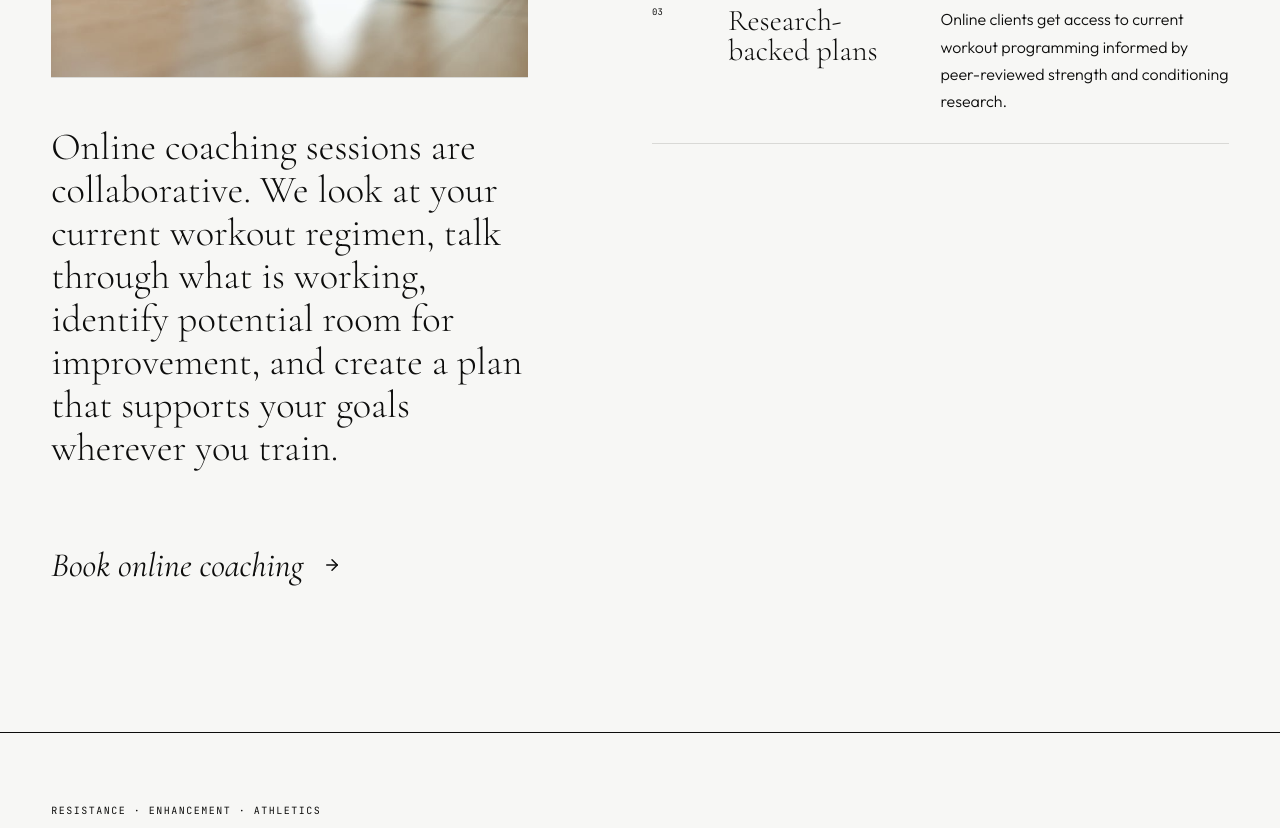
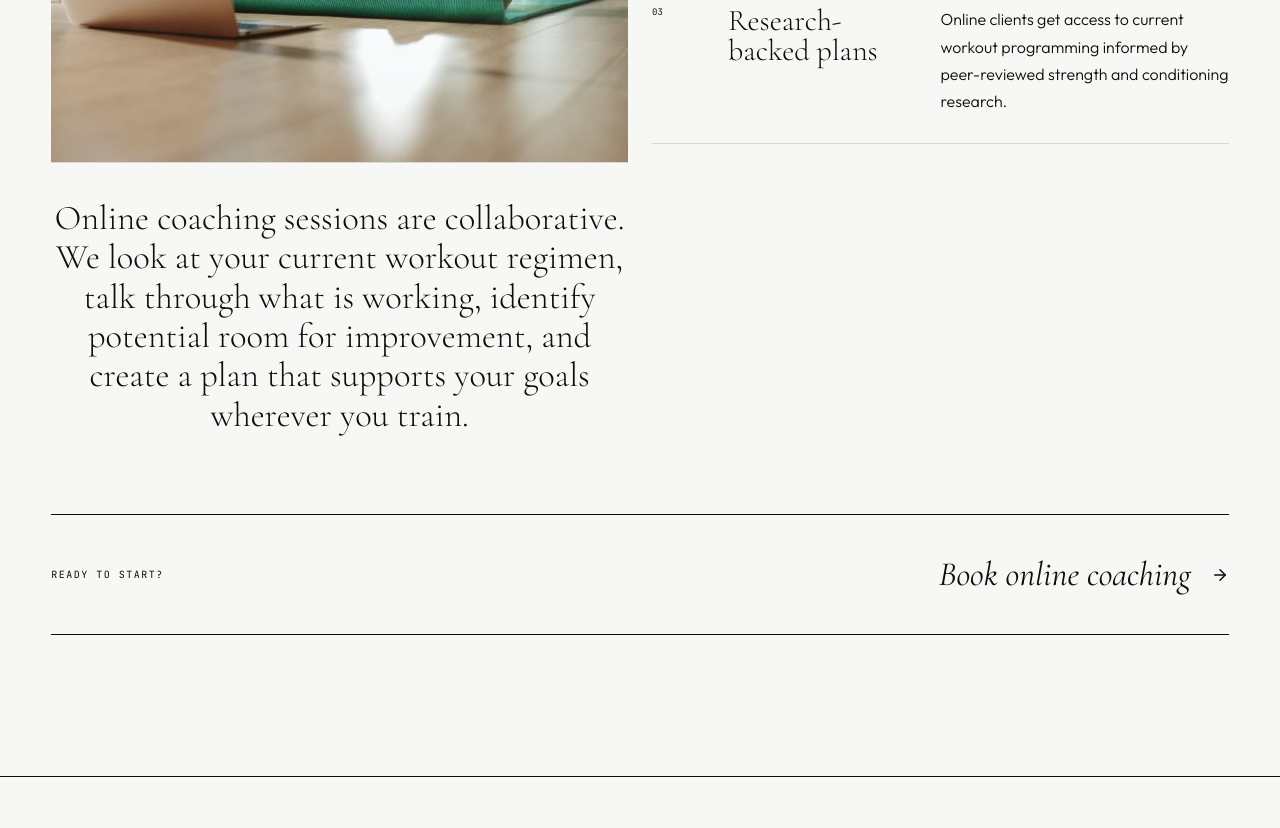
Before and after one commit to sdcamar1/ReachFitness, a React (Vite) app in the folder frontend/: page /online-coaching in a window 1280 px wide. Shown: the part 820-1648 px from the top of the page. Built offline with nearby package versions, Linux system fonts and the light colour scheme.

Commit message:
Polish service page layout balance

```diff
--- a/frontend/src/pages/InPersonTraining.jsx
+++ b/frontend/src/pages/InPersonTraining.jsx
@@ -32,13 +32,6 @@ export function InPersonTraining() {
             athletic performance. Each session gives you direct coaching,
             movement feedback, and progression that fits your current ability.
           </p>
-          <Link
-            className="text-link"
-            to="/book"
-            data-testid="in-person-book"
-          >
-            Book in-person training <ArrowRight size={18} />
-          </Link>
         </div>
 
         <div className="service-points">
@@ -69,6 +62,17 @@ export function InPersonTraining() {
             </p>
           </article>
         </div>
+
+        <div className="service-cta">
+          <p className="eyebrow">READY TO TRAIN?</p>
+          <Link
+            className="text-link"
+            to="/book"
+            data-testid="in-person-book"
+          >
+            Book in-person training <ArrowRight size={18} />
+          </Link>
+        </div>
       </div>
     </section>
   );
--- a/frontend/src/pages/OnlineCoaching.jsx
+++ b/frontend/src/pages/OnlineCoaching.jsx
@@ -32,13 +32,6 @@ export function OnlineCoaching() {
             room for improvement, and create a plan that supports your goals
             wherever you train.
           </p>
-          <Link
-            className="text-link"
-            to="/book"
-            data-testid="online-coaching-book"
-          >
-            Book online coaching <ArrowRight size={18} />
-          </Link>
         </div>
 
         <div className="service-points">
@@ -68,6 +61,17 @@ export function OnlineCoaching() {
             </p>
           </article>
         </div>
+
+        <div className="service-cta">
+          <p className="eyebrow">READY TO START?</p>
+          <Link
+            className="text-link"
+            to="/book"
+            data-testid="online-coaching-book"
+          >
+            Book online coaching <ArrowRight size={18} />
+          </Link>
+        </div>
       </div>
     </section>
   );
--- a/frontend/src/styles.css
+++ b/frontend/src/styles.css
@@ -686,14 +686,15 @@ em {
   grid-template-columns: repeat(12, 1fr);
   gap: 24px;
   padding-top: 70px;
+  align-items: start;
 }
 
 .service-lede {
-  grid-column: 1 / 6;
+  grid-column: 1 / 7;
 }
 
 .service-image {
-  margin: 0 0 48px;
+  margin: 0 0 36px;
   border-bottom: 1px solid var(--line);
 }
 
@@ -703,11 +704,13 @@ em {
 }
 
 .service-lede > p {
-  margin: 0 0 70px;
-  font-size: clamp(27px, 3vw, 45px);
+  max-width: 720px;
+  margin: 0 auto;
+  text-align: center;
+  font-size: clamp(25px, 2.7vw, 40px);
   font-family: "Cormorant Garamond", serif;
   font-weight: 300;
-  line-height: 1.12;
+  line-height: 1.14;
 }
 
 .service-points {
@@ -741,6 +744,17 @@ em {
   font-size: 16px;
   font-weight: 300;
   line-height: 1.7;
+}
+
+.service-cta {
+  grid-column: 1 / 13;
+  display: flex;
+  align-items: center;
+  justify-content: space-between;
+  margin-top: 55px;
+  padding: 34px 0;
+  border-top: 1px solid var(--ink);
+  border-bottom: 1px solid var(--ink);
 }
 
 .booking-page {
@@ -1655,7 +1669,7 @@ select:focus {
   }
 
   .service-lede > p {
-    margin-bottom: 48px;
+    margin-bottom: 0;
     font-size: 32px;
   }
 
@@ -1669,6 +1683,12 @@ select:focus {
 
   .service-points h2 {
     margin: 18px 0;
+  }
+
+  .service-cta {
+    align-items: flex-start;
+    gap: 28px;
+    margin-top: 48px;
   }
 
   .booking-intro {
```
